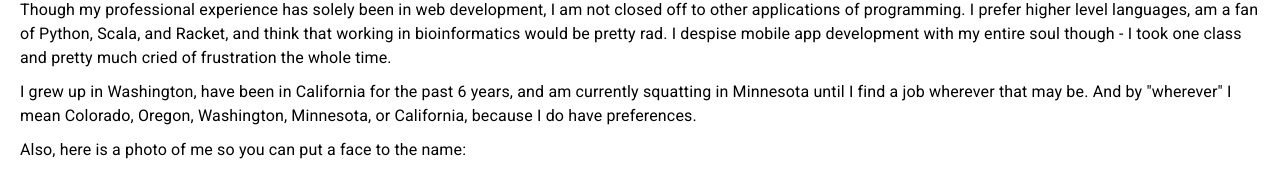
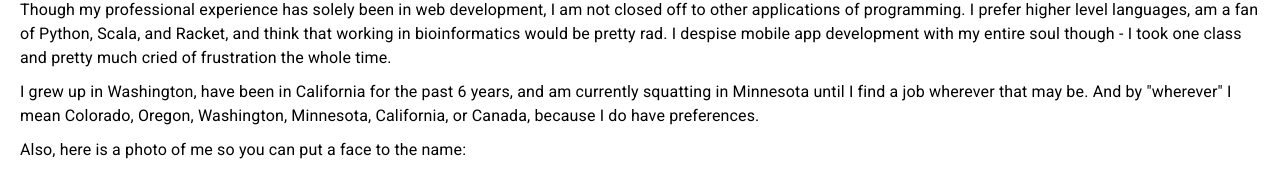
Before and after one commit to nat82alie/natwebsite, a React (Create React App) app in the folder natwebsite/: page / in a window 1280 px wide. Shown: the part 378-558 px from the top of the page. Built offline with nearby package versions, Linux system fonts and the light colour scheme.

Commit message:
Add canada to geographical preferences

```diff
--- a/natwebsite/src/app/home/home.js
+++ b/natwebsite/src/app/home/home.js
@@ -41,8 +41,8 @@ class Home extends Component {
         </Typography>
         <Typography variant={pVariant} className={className}>
           I grew up in Washington, have been in California for the past 6 years, and am currently squatting in Minnesota
-          until I find a job wherever that may be. And by "wherever" I mean Colorado, Oregon, Washington, Minnesota, or California,
-          because I do have preferences.
+          until I find a job wherever that may be. And by "wherever" I mean Colorado, Oregon, Washington, Minnesota, California,
+          or Canada, because I do have preferences.
         </Typography>
         <Typography variant={pVariant} className={className}>
           Also, here is a photo of me so you can put a face to the name:
```
